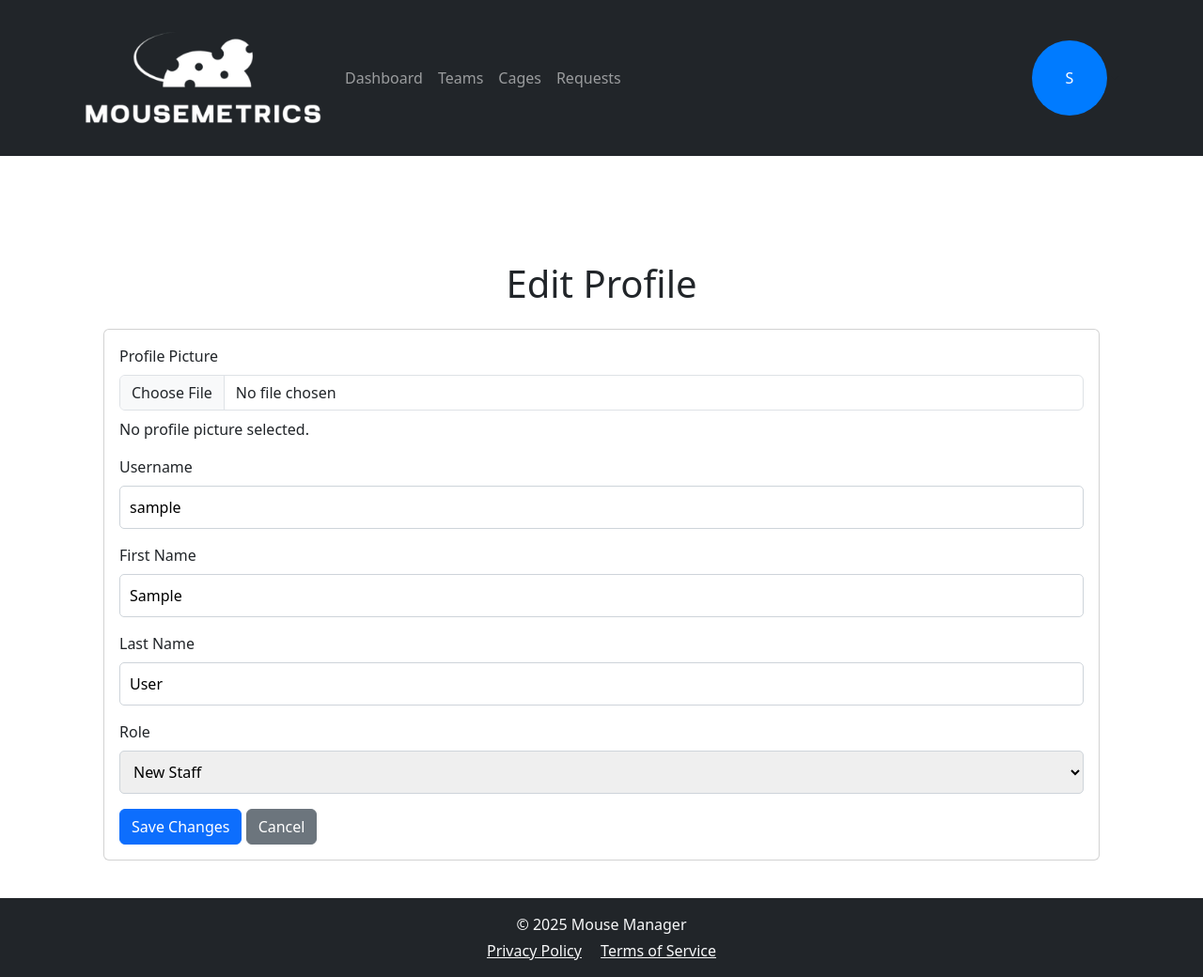
After one commit to gonz-tyler/mouse-colony-management, a Django app: page /edit-profile/ in a window 1280 px wide. The commit adds this page. Shown: the whole page at 94% size. Run offline with Django 5.2, Linux system fonts and the light colour scheme; the visitor is signed in with stand-in values (Sample User, id 1); parts of the project's set-up code (start-up, migrations or seed data) failed here and were passed over; some libraries are stand-ins or nearby versions.

Commit message:
Added Profile Functionality

```diff
--- a/website/forms.py
+++ b/website/forms.py
@@ -13,7 +13,7 @@ class RegistrationForm(UserCreationForm):
 
     class Meta:
         model = User  # Use your custom User model
-        fields = ("username", "first_name", "last_name", "email", "password1", "password2", "role") #, "terms_of_service", "privacy_policy")
+        fields = ("profile_picture", "username", "first_name", "last_name", "email", "password1", "password2", "role") #, "terms_of_service", "privacy_policy")
 
     def clean_email(self):
         # This method will be called automatically to clean the email field
@@ -33,6 +33,11 @@ class RegistrationForm(UserCreationForm):
         if commit:
             user.save()
         return user
+
+class ProfileUpdateForm(forms.ModelForm):
+    class Meta:
+        model = User
+        fields = ['profile_picture', 'username', 'first_name', 'last_name', 'role']
 
 class AddMouseForm(forms.ModelForm):
     team = forms.ModelChoiceField(queryset=Team.objects.none(), required=False, label='Select Team')
--- a/website/models.py
+++ b/website/models.py
@@ -5,6 +5,7 @@ from django.utils.translation import gettext_lazy as _
 from django.db.models.signals import post_save
 from django.dispatch import receiver
 import datetime as dt
+import os
 
 
 
@@ -47,6 +48,8 @@ class User(AbstractUser):
 
     email = models.EmailField(unique=True)  # Add unique constraint to email
 
+    profile_picture = models.ImageField(upload_to="static/media/profile_pictures/", blank=True, null=True)
+
     # Enforce email validation
     def clean(self):
         super().clean()
@@ -55,6 +58,16 @@ class User(AbstractUser):
 
     def save(self, *args, **kwargs):
         self.full_clean()  # Calls the clean method before saving
+        # Check if a profile picture is already set and if it is a new picture
+        if self.pk:
+            # If there's an old profile picture, delete it
+            old_picture = User.objects.get(pk=self.pk).profile_picture
+            if old_picture and old_picture != self.profile_picture:
+                # Delete the old profile picture file if it exists
+                if old_picture.path:
+                    os.remove(old_picture.path)
+
+        # Save the new profile picture
         super().save(*args, **kwargs)
 
 # ---------- Team Model ----------
--- a/website/templates/navbar.html
+++ b/website/templates/navbar.html
@@ -1,6 +1,10 @@
+{% load static %}
+
 <nav class="navbar navbar-expand-lg navbar-dark bg-dark">
     <div class="container">
-        <a class="navbar-brand" href="{% url 'index' %}">Mouse Manager</a>
+        <a class="navbar-brand" href="{% url 'index' %}">
+            <img src="{% static 'media/logo.png' %}" alt="Mouse Manager Logo" height="100">
+        </a>
         <button class="navbar-toggler" type="button" data-bs-toggle="collapse" data-bs-target="#navbarSupportedContent" aria-controls="navbarSupportedContent" aria-expanded="false" aria-label="Toggle navigation">
             <span class="navbar-toggler-icon"></span>
         </button>
@@ -19,7 +23,7 @@
                 <li class="nav-item">
                     <a class="nav-link" href="{% url 'all_requests' %}">Requests</a>
                 </li>
-                <li class="nav-item">
+                <!-- <li class="nav-item">
                     <a class="nav-link" href="{% url 'index' %}">Link</a>
                 </li>
                 <li class="nav-item dropdown">
@@ -35,16 +39,22 @@
                 </li>
                 <li class="nav-item">
                     <a class="nav-link disabled">Disabled</a>
-                </li>
+                </li> -->
                 {% endif %}
             </ul>
             {% if user.is_authenticated %}
                 <div class="d-flex align-items-center">
                     <div class="dropdown">
                         <a class="nav-link dropdown-toggle d-flex align-items-center" href="{% url 'index' %}" id="profileDropdown" role="button" data-bs-toggle="dropdown" aria-expanded="false">
-                        <div class="profile-icon rounded-circle" style="width: 40px; height: 40px; background-color: #007bff; color: white; display: flex; justify-content: center; align-items: center;">
+                            {% if user.profile_picture %}
+                                <!-- Display profile picture in the bubble -->
+                                <img src="{{ user.profile_picture.url }}" alt="Profile Picture" class="img-thumbnail rounded-circle" style="width: 80px; height: 80px; object-fit: cover;">
+                            {% else %}
+                                <!-- Display the first letter of the username in a colored bubble -->
+                                <div class="profile-icon rounded-circle" style="width: 80px; height: 80px; background-color: #007bff; color: white; display: flex; justify-content: center; align-items: center;">
                                     {{ user.username|slice:":1"|upper }}  <!-- Display the first letter of the username -->
                                 </div>
+                            {% endif %}
                         </a>
                         <ul class="dropdown-menu" aria-labelledby="profileDropdown">
                             <li><a class="dropdown-item" href="{% url 'user_profile' user.username %}">Profile</a></li>
--- /dev/null
+++ b/website/templates/registration/edit_profile.html
@@ -0,0 +1,101 @@
+{% extends 'base.html' %}
+
+{% block content %}
+<div class="container mt-5">
+    <h1 class="text-center">Edit Profile</h1>
+    <div class="card mt-4">
+        <div class="card-body">
+            <form method="post" enctype="multipart/form-data"> <!-- Add enctype here -->
+                {% csrf_token %}
+
+                <!-- Profile Picture Field -->
+                <div class="mb-3">
+                    <label for="id_profile_picture" class="form-label">Profile Picture</label>
+                    <input type="file" id="profile-picture-input" name="profile_picture" class="form-control" accept="image/*" onchange="previewImage(event)">
+
+                    <!-- Preview of the profile picture -->
+                    <div class="mt-2" id="profile-picture-preview">
+                        {% if user.profile_picture %}
+                            <img src="{{ user.profile_picture.url }}" alt="Profile Picture" id="profile-image-preview" class="img-thumbnail" style="max-width: 200px; height: auto;">
+                        {% else %}
+                            <p>No profile picture selected.</p>
+                        {% endif %}
+                    </div>
+                </div>
+
+                <!-- Username Field -->
+                <div class="mb-3">
+                    <label for="id_username" class="form-label">Username</label>
+                    {{ form.username }}
+                    {% if form.username.errors %}
+                        <div class="text-danger small">
+                            {{ form.username.errors|striptags }}
+                        </div>
+                    {% endif %}
+                </div>
+
+                <!-- First Name Field -->
+                <div class="mb-3">
+                    <label for="id_first_name" class="form-label">First Name</label>
+                    {{ form.first_name }}
+                    {% if form.first_name.errors %}
+                        <div class="text-danger small">
+                            {{ form.first_name.errors|striptags }}
+                        </div>
+                    {% endif %}
+                </div>
+
+                <!-- Last Name Field -->
+                <div class="mb-3">
+                    <label for="id_last_name" class="form-label">Last Name</label>
+                    {{ form.last_name }}
+                    {% if form.last_name.errors %}
+                        <div class="text-danger small">
+                            {{ form.last_name.errors|striptags }}
+                        </div>
+                    {% endif %}
+                </div>
+
+                <!-- Role Field -->
+                <div class="mb-3">
+                    <label for="id_role" class="form-label">Role</label>
+                    {{ form.role }}
+                    {% if form.role.errors %}
+                        <div class="text-danger small">
+                            {{ form.role.errors|striptags }}
+                        </div>
+                    {% endif %}
+                </div>
+
+                <!-- Submit Button -->
+                <button type="submit" class="btn btn-primary">Save Changes</button>
+                <a href="{% url 'user_profile' user.username %}" class="btn btn-secondary">Cancel</a>
+            </form>
+        </div>
+    </div>
+</div>
+
+<script>
+    // Function to preview the image when the user selects a file
+    function previewImage(event) {
+        const file = event.target.files[0];
+        const reader = new FileReader();
+
+        reader.onload = function(e) {
+            const preview = document.getElementById('profile-image-preview');
+            preview.src = e.target.result;
+            preview.style.display = 'block';  // Show the preview image
+        }
+
+        // If no file selected, hide the preview
+        if (file) {
+            reader.readAsDataURL(file);
+        } else {
+            document.getElementById('profile-image-preview').style.display = 'none';
+        }
+    }
+</script>
+<!-- Add Font Awesome for the Pencil Icon -->
+<link rel="stylesheet" href="https://cdnjs.cloudflare.com/ajax/libs/font-awesome/6.0.0-beta3/css/all.min.css">
+
+{% endblock %}
--- a/website/urls.py
+++ b/website/urls.py
@@ -1,7 +1,9 @@
 from django.contrib import admin
-from django.urls import path
+from django.urls import path, reverse_lazy
 from django.contrib.auth import views as auth_views
 from . import views
+from django.conf import settings
+from django.conf.urls.static import static
 urlpatterns = [
     # path('admin/', admin.site.urls),
     path('legal/terms-of-service/', views.terms_of_service, name='terms_of_service'), # legal
@@ -10,6 +12,9 @@ urlpatterns = [
     path('login/', auth_views.LoginView.as_view(), name='login'),  # Login page
     path('register/', views.register, name='register'), # Register page
     path('logout/', views.logout_user, name="logout_user"),
+    path('delete-account/', views.delete_account, name="delete_account"),
+    path('change-password/', auth_views.PasswordChangeView.as_view(template_name='registration/change_password.html', success_url=reverse_lazy('index')), name='change_password'),
+    path('edit-profile/', views.edit_profile, name='edit_profile'),
     path('profile/<str:username>/', views.user_profile, name="user_profile"),
     path('genetic-tree/<int:mouse_id>/', views.genetic_tree, name='genetic_tree'), # Genetic Tree page
 
@@ -54,3 +59,7 @@ urlpatterns = [
     path('requests/reject-culling/<int:culling_id>/', views.CullingRequestClass.reject_culling_request, name='reject_culling'),
 
 ]
+
+if settings.DEBUG:
+    urlpatterns += static(settings.STATIC_URL, document_root=settings.STATICFILES_DIRS[0])
+    urlpatterns += static(settings.MEDIA_URL, document_root=settings.MEDIA_ROOT)
--- a/website/views.py
+++ b/website/views.py
@@ -55,6 +55,40 @@ def register(request):
 def user_profile(request, username):
     user = User.objects.get(username=username)
     return render(request, 'registration/profile.html', {"user": user})
+
+# DELETE ACCOUNT
+@login_required
+def delete_account(request):
+    if request.method == 'POST':
+        user = request.user
+
+        # Prevent deletion of superuser accounts
+        if user.is_superuser:
+            messages.error(request, "Admin accounts cannot be deleted.")
+            return render(request, 'registration/profile.html', {"user": user})
+
+        logout(request)  # Log the user out
+        user.delete()  # Delete the user account
+        messages.success(request, "Your account has been deleted successfully.")
+        return redirect('index')
+    return render(request, 'registration/profile.html', {"user": user})
+
+@login_required
+def edit_profile(request):
+    user = request.user
+    if request.method == 'POST':
+        form = ProfileUpdateForm(request.POST, request.FILES, instance=user)
+        if form.is_valid():
+            form.save()
+            messages.success(request, "Your profile has been updated successfully!")
+            return redirect('user_profile', username=request.user.username)
+    else:
+        form = ProfileUpdateForm(instance=user)
+
+    context = {
+        'form': form,
+    }
+    return render(request, 'registration/edit_profile.html', context)
 
 # Generate genetic tree
 def genetic_tree(request, mouse_id):
```
Also changed, not shown: mouse_colony_management/settings.py (+18 -15 lines), website/templates/base.html (+60 -0 lines), website/templates/registration/change_password.html (added, +51 -0 lines), website/templates/registration/profile.html (+21 -4 lines), media/static/media/profile_pictures/20191005_224109.jpg (added), media/static/media/profile_pictures/20191005_224109_Kwqj4GQ.jpg (added), website/migrations/0009_user_profile_picture.py (added), website/static/media/logo.png (added), website/static/media/oldlogo.png (added). Lines whose indentation alone changed are shown as unchanged.
